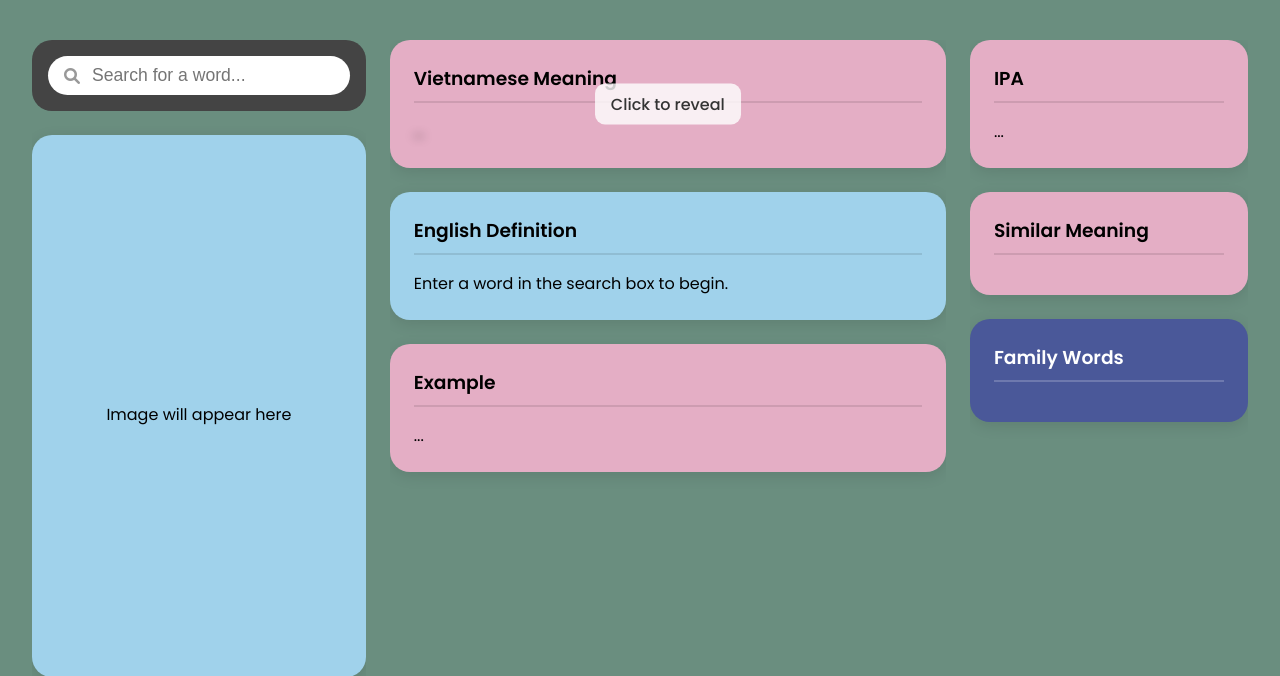
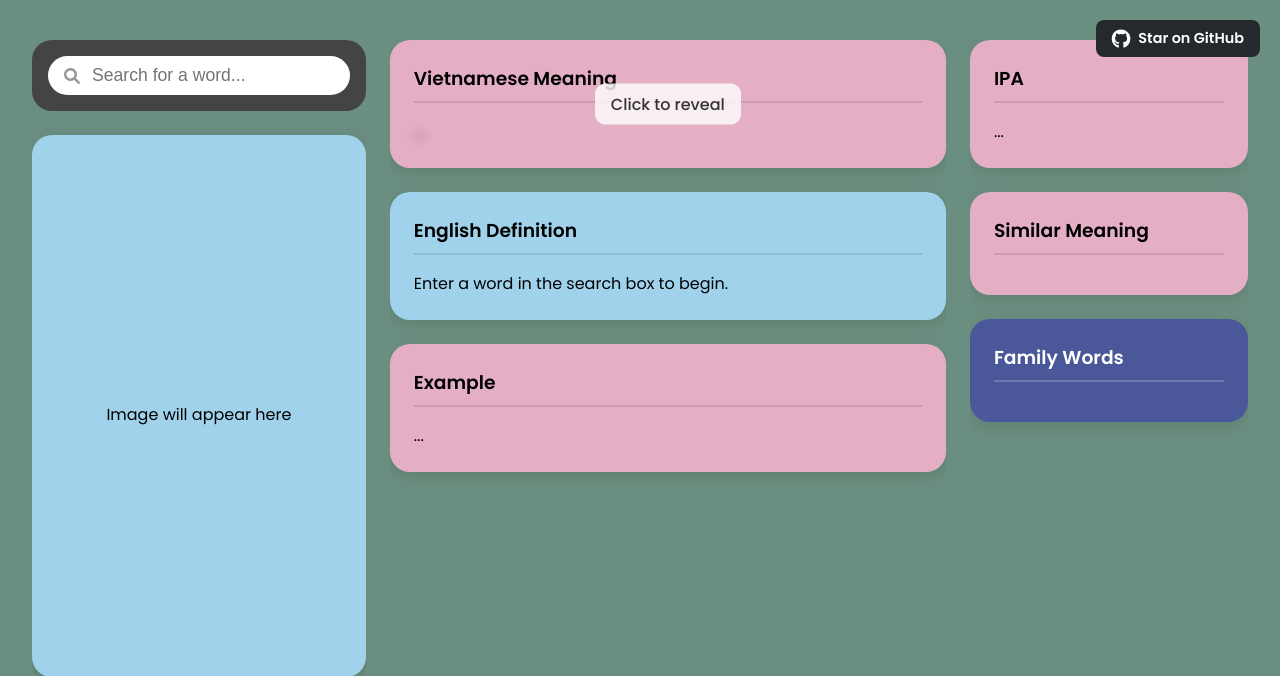
Before and after one commit to ntuanh/MyVocab, a Flask app: page / in a window 1280 px wide. Shown: the top 676 px of the page. Run offline with Flask 3, Linux system fonts and the light colour scheme.

Commit message:
add github button

```diff
--- a/my_website/static/style.css
+++ b/my_website/static/style.css
@@ -208,6 +208,7 @@ td:first-child { font-weight: 600; color: var(--panel-dark-blue); }
     width: 100%;
     max-width: 1200px;
     align-items: flex-start;
+    justify-content: center;
 }
 
 /* Left column for topic selection */
@@ -301,3 +302,36 @@ td:first-child { font-weight: 600; color: var(--panel-dark-blue); }
 #vietnamese-panel.is-revealed::after {
     display: none;
 }
+
+/* --- GitHub Star Button Styling --- */
+.github-star-button {
+    position: fixed; /* Cố định vị trí trên màn hình */
+    top: 20px;
+    right: 20px;
+    z-index: 1001; /* Nằm trên hầu hết các phần tử khác */
+
+    display: inline-flex;
+    align-items: center;
+    gap: 8px; /* Khoảng cách giữa icon và chữ */
+
+    background-color: #24292e; /* Màu nền giống GitHub */
+    color: #ffffff;
+
+    padding: 8px 16px;
+    border-radius: 8px;
+
+    font-size: 0.9rem;
+    font-weight: 600;
+    text-decoration: none;
+
+    transition: transform 0.2s ease, box-shadow 0.2s ease;
+}
+
+.github-star-button:hover {
+    transform: translateY(-2px);
+    box-shadow: 0 4px 10px rgba(0, 0, 0, 0.2);
+}
+
+.github-star-button .fa-github {
+    font-size: 1.2rem; /* Làm cho icon to hơn một chút */
+}
--- a/my_website/templates/index.html
+++ b/my_website/templates/index.html
@@ -8,6 +8,9 @@
     <link rel="stylesheet" href="https://cdnjs.cloudflare.com/ajax/libs/font-awesome/6.0.0-beta3/css/all.min.css">
 </head>
 <body>
+    <a href="https://github.com/ntuanh/MyVocab" target="_blank" class="github-star-button">
+        <i class="fab fa-github"></i> Star on GitHub
+    </a>
     <div id="app-container">
         <!-- LEFT COLUMN: Search and Image -->
         <aside id="left-panel">
```
